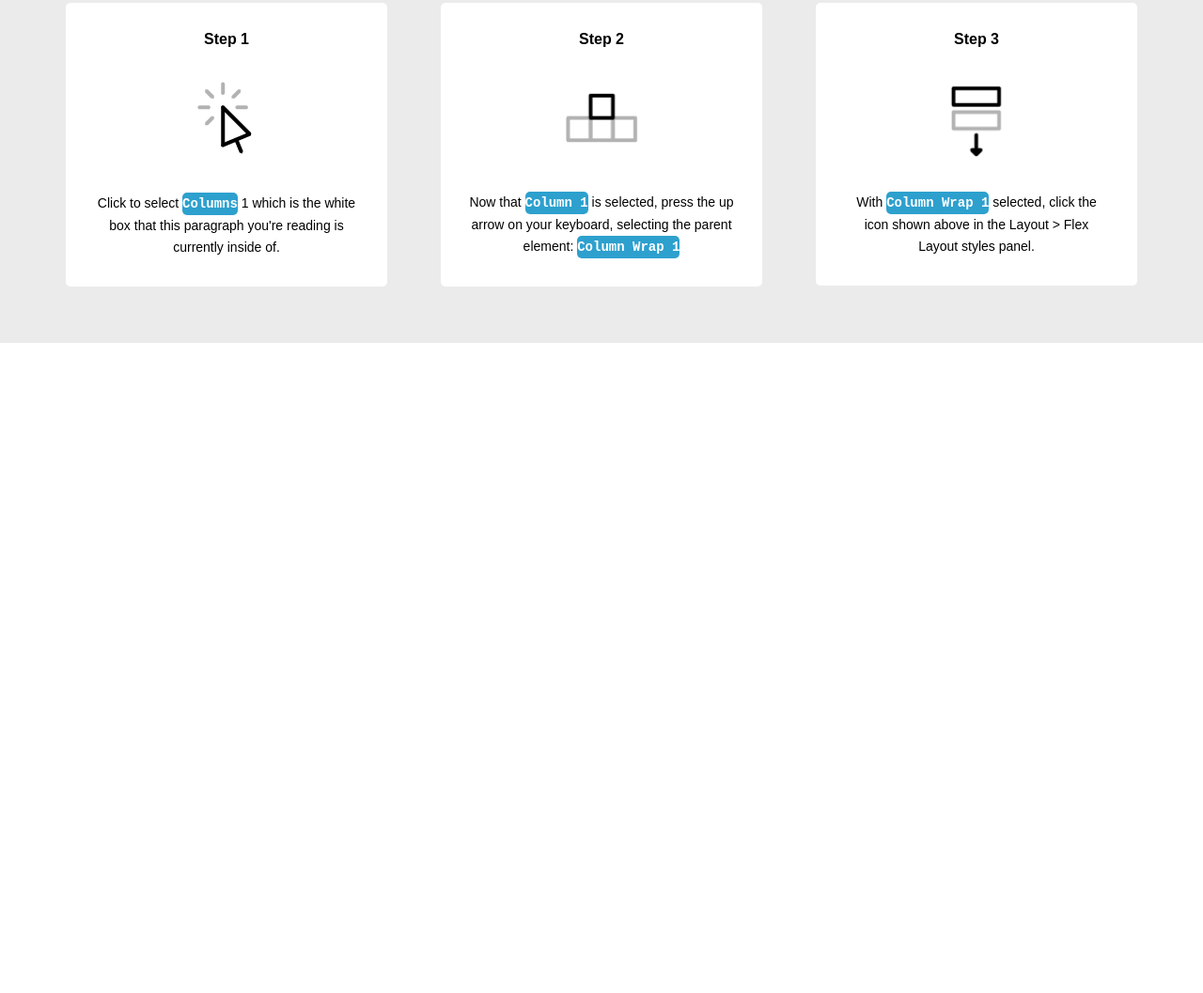
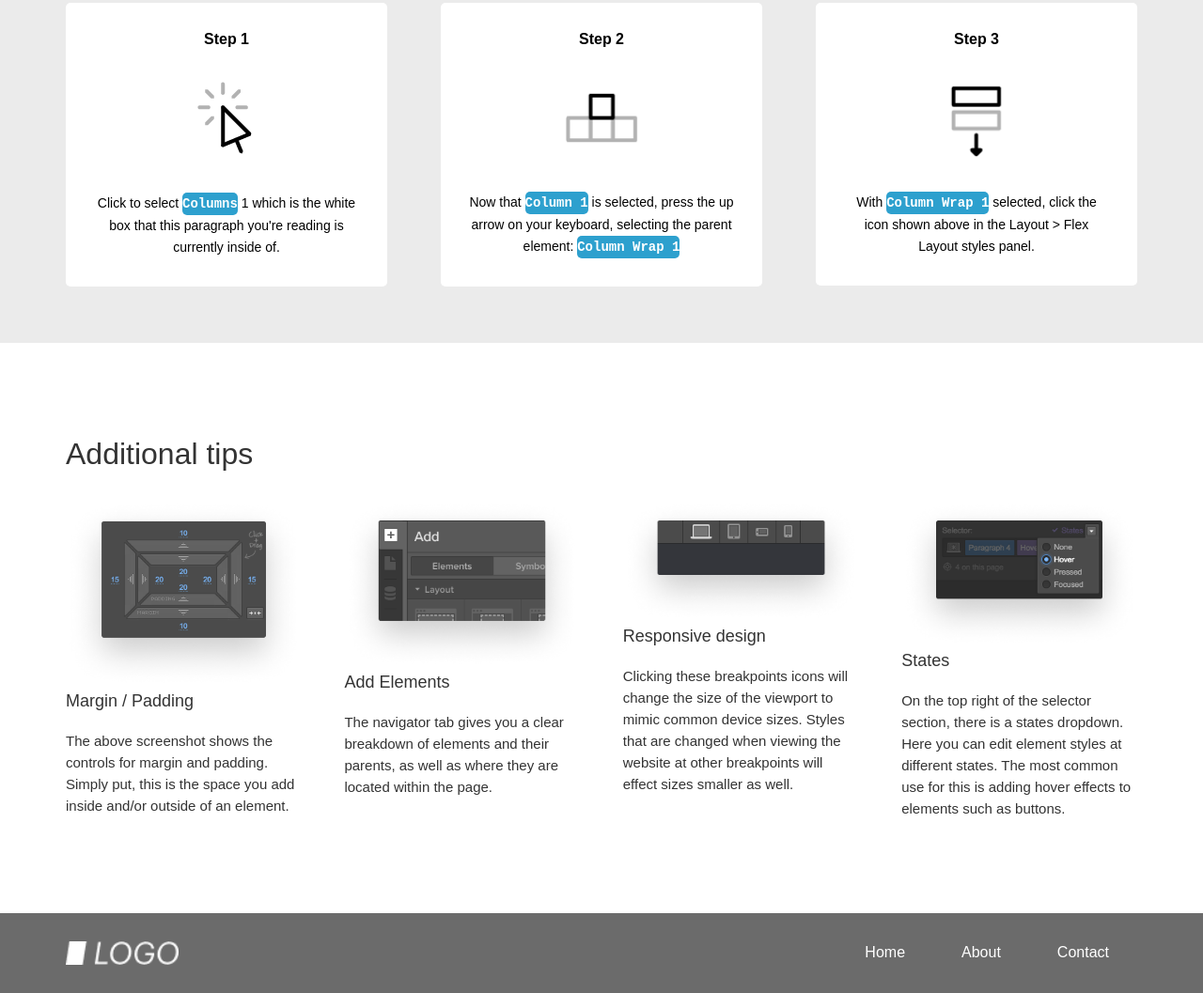
Before and after one commit to ramziddinolimov/Double-logo, a plain HTML site: page index.html in a window 1280 px wide. Shown: the part 1847-2904 px from the top of the page at 94% size. Before the commit the page ends 2212 px from the top, so only its background shows below. Drawn offline with Linux system fonts and the light colour scheme.

Commit message:
succesfully end

```diff
--- a/css/style.css
+++ b/css/style.css
@@ -251,3 +251,68 @@ body {
     padding: 4px 0;
     border-radius: 5px;
 }
+
+.finish .container {
+    padding: 100px 0;
+}
+
+.finish-list {
+    display: flex;
+    align-items: flex-start;
+    justify-content: space-between;
+}
+
+.finish-item {
+    width: 22%;
+}
+
+.finish-title {
+    color: #333333;
+    font-size: 32px;
+    font-weight: 400;
+    font-style: normal;
+    margin-bottom: 30px;
+}
+
+.finish-item h6 {
+    color: #333333;
+    font-weight: 400;
+    font-style: normal;
+    font-size: 18px;
+}
+
+.finish-item p {
+    font-size: 15px;
+    font-weight: 400;
+    font-style: normal;
+    color: #333333;
+    margin-top: 20px;
+    line-height: 23px;
+}
+
+footer {
+    background-color: #6B6B6B;
+    background-size: 100%;
+    padding: 30px 0;
+}
+
+footer .container {
+    display: flex;
+    align-items: center;
+    justify-content: space-between;
+}
+
+.footer-list {
+    display: flex;
+    align-items: center;
+}
+
+.footer-link {
+    color: #fff;
+    margin: 0 30px;
+}
+
+footer img {
+    width: 120px;
+    height: 25px;
+}
--- a/index.html
+++ b/index.html
@@ -143,5 +143,55 @@
         </div>
     </section>
 
+    <section class="finish">
+        <div class="container">
+            <h3 class="finish-title">Additional tips</h3>
+            <ul class="finish-list">
+                <li class="finish-item">
+                    <img src="./img/IMAGE (16).png" alt="">
+                    <h6>Margin / Padding</h6>
+                    <p>The above screenshot shows the controls for margin and padding. Simply put, this is the space you add inside and/or outside of an element.</p>
+                </li>
+
+                <li class="finish-item">
+                    <img src="./img/IMAGE (17).png" alt="">
+                    <h6>Add Elements</h6>
+                    <p>The navigator tab gives you a clear breakdown of elements and their parents, as well as where they are located within the page.</p>
+                </li>
+
+                <li class="finish-item">
+                    <img src="./img/IMAGE (18).png" alt="">
+                    <h6>Responsive design</h6>
+                    <p>Clicking these breakpoints icons will change the size of the viewport to mimic common device sizes. Styles that are changed when viewing the website at other breakpoints will effect sizes smaller as well.</p>
+                </li>
+
+                <li class="finish-item">
+                    <img src="./img/IMAGE (19).png" alt="">
+                    <h6>States</h6>
+                    <p>On the top right of the selector section, there is a states dropdown. Here you can edit element styles at different states. The most common use for this is adding hover effects to elements such as buttons.</p>
+                </li>
+            </ul>
+        </div>
+    </section>
+
+    <footer>
+        <div class="container">
+            <img src="./img/IMAGE.png" alt="">
+            <ul class="footer-list">
+                <li class="footer-item">
+                    <a href="#" class="footer-link">Home</a>
+                </li>
+
+                <li class="footer-item">
+                    <a href="#" class="footer-link">About</a>
+                </li>
+
+                <li class="footer-item">
+                    <a href="#" class="footer-link">Contact</a>
+                </li>
+            </ul>
+        </div>
+    </footer>
+
 </body>
 </html>
```
Also changed, not shown: img/IMAGE (16).png (added), img/IMAGE (17).png (added), img/IMAGE (18).png (added), img/IMAGE (19).png (added).
